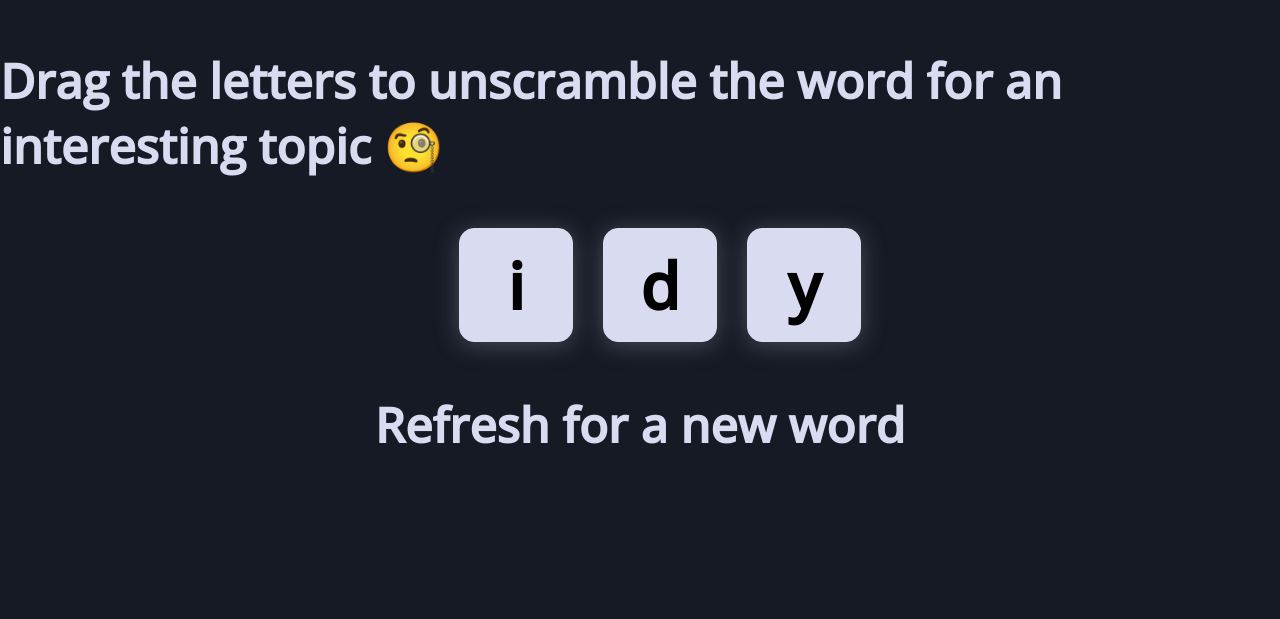
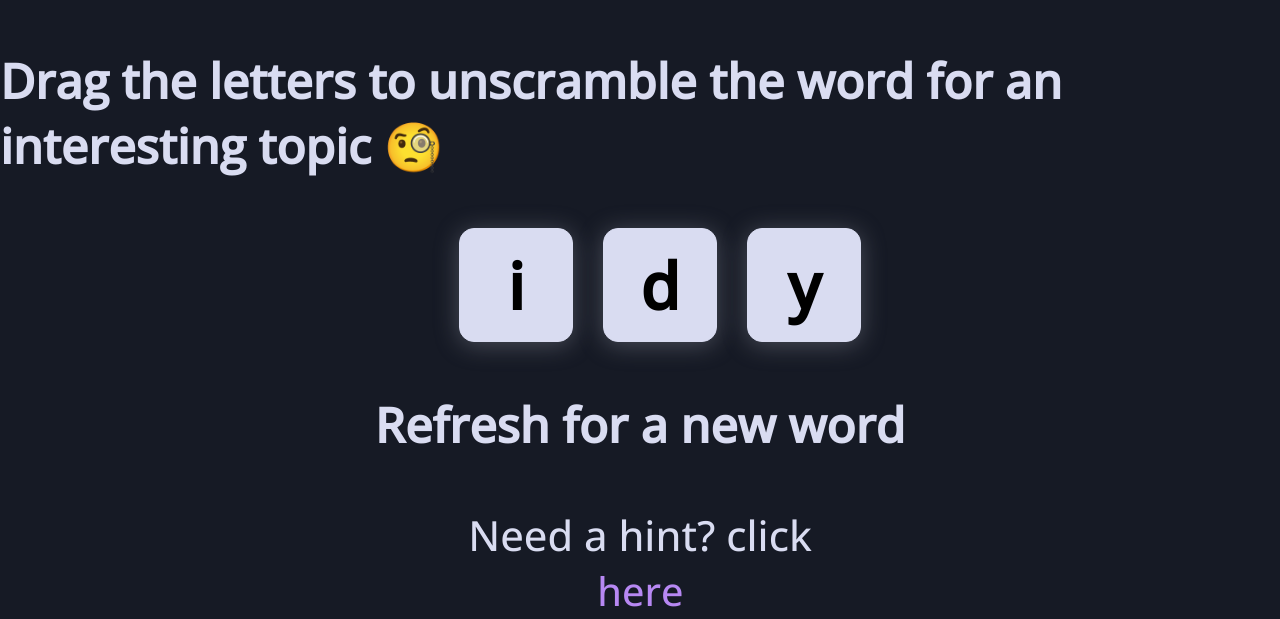
Before and after one commit to dmsifu/maybebored, a React (Create React App) app: page /topics in a window 1280 px wide. Shown: the part 252-871 px from the top of the page. Before the commit the page ends 800 px from the top, so only its background shows below. Built offline with nearby package versions, Linux system fonts and the light colour scheme.

Commit message:
added a hint feature for topics page to help user guess the word

```diff
--- a/src/pages/Topics/Topics.css
+++ b/src/pages/Topics/Topics.css
@@ -32,3 +32,15 @@
 .letter h1 {
     font-size: 4rem;
 }
+
+.hint {
+    display: flex;
+    flex-direction: column;
+    align-items: center;
+    font-size: 2.6rem;
+}
+
+.hint p{
+    color: #B788F3;
+    cursor: pointer;
+}
--- a/src/pages/Topics/Topics.jsx
+++ b/src/pages/Topics/Topics.jsx
@@ -42,6 +42,11 @@ const Topics = ({ setHasUnscrambled, currentTopic }) => {
     ))
   }
 
+  function hint(){
+    const topicletters = currentTopic.split('')
+    alert(`This topic starts with the letter ${topicletters[0]} and ends with the letter ${topicletters[topicletters.length - 1]}`)
+  }
+
   return (
     <motion.div
       className='topics-container'
@@ -53,6 +58,10 @@ const Topics = ({ setHasUnscrambled, currentTopic }) => {
       <h1>Drag the letters to unscramble the word for an interesting topic 🧐</h1>
       <Letters lettersArray={scrambledWord} setHasUnscrambled={setHasUnscrambled} currentTopic={currentTopic}/>
       <h1>Refresh for a new word</h1>
+      <div className='hint'>Need a hint? click
+        <motion.p onClick={hint} animate={{ scale: [1.05,0.95,1.05] }} transition={{  duration: 1 , repeat: Infinity }} > here</motion.p>
+      </div>
+
     </motion.div>
   )
 }
```
